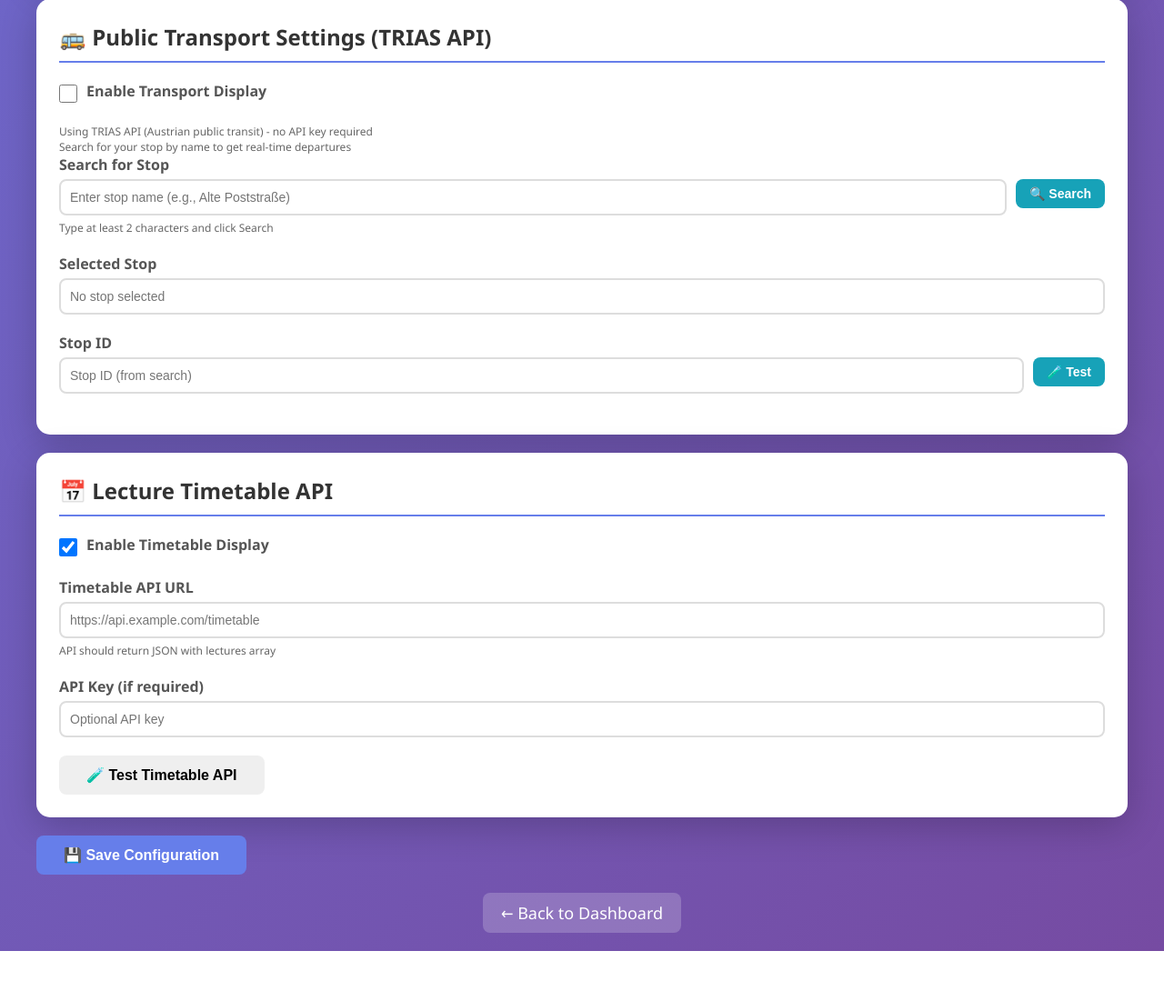
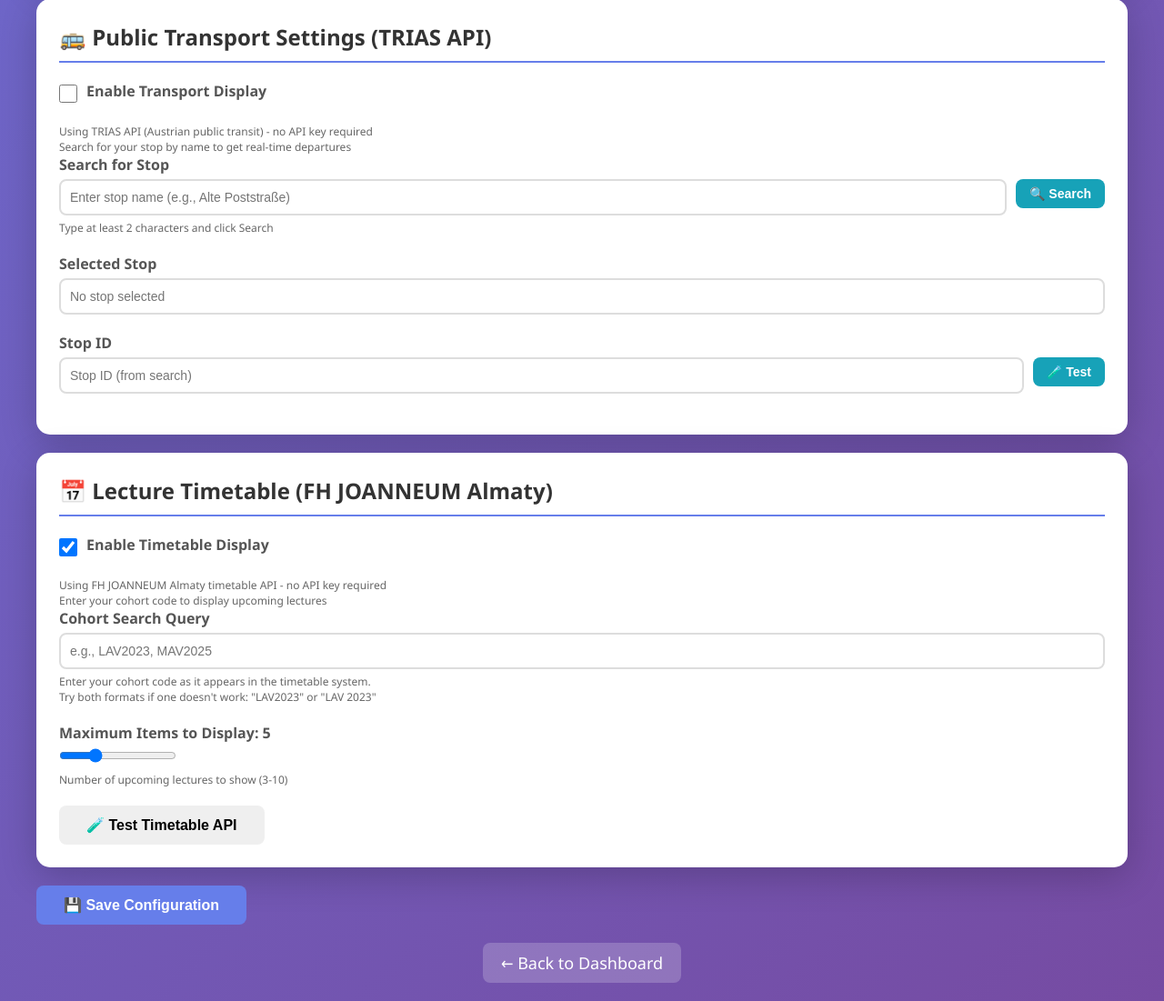
Before and after one commit to angeeinstein/digital-signage-screen, a Flask app: page /admin in a window 1280 px wide. Shown: the part 2238-3339 px from the top of the page at 91% size. Before the commit the page ends 3284 px from the top, so only its background shows below. Run offline with Flask 3, Linux system fonts and the light colour scheme; the visitor is signed in with stand-in values (Sample User, id 1).

Commit message:
Implement Almaty timetable API integration: add lecture fetching, cohort input, and display settings in admin panel; update display logic for upcoming lectures.

```diff
--- a/app.py
+++ b/app.py
@@ -5,7 +5,7 @@ A Flask-based digital signage solution for Raspberry Pi
 """
 
 from flask import Flask, render_template, jsonify, request, send_from_directory, session, redirect, url_for
-from datetime import datetime
+from datetime import datetime, timedelta
 from functools import wraps
 import os
 import json
@@ -79,10 +79,8 @@ DEFAULT_DASHBOARD_CONFIG = {
     },
     'timetable': {
         'enabled': True,
-        'use_api': True,  # Always use API
-        'api_url': '',  # URL for timetable API endpoint
-        'api_key': '',  # API key if required
-        'lectures': []  # Not used anymore - API only
+        'cohort': '',  # Search query for cohort (e.g., 'LAV2023', 'MAV2025')
+        'max_items': 5  # Maximum number of upcoming lectures to display
     }
 }
 
@@ -668,6 +666,159 @@ def get_trias_departures(stop_id, limit=10):
         return []
 
 
+def get_almaty_lectures(cohort, max_items=5):
+    """Get upcoming lectures from FH JOANNEUM Almaty timetable API"""
+    try:
+        # Build date range: today to 14 days ahead
+        now = datetime.now(ZoneInfo('Europe/Vienna'))
+        start_date = now.strftime('%Y-%m-%d')
+        end_date = (now.replace(hour=0, minute=0, second=0, microsecond=0) +
+                    timedelta(days=14)).strftime('%Y-%m-%d')
+
+        # Fetch from Almaty API
+        url = 'https://almaty.fh-joanneum.at/stundenplan/json.php'
+        params = {
+            'q': cohort,
+            'start': start_date,
+            'end': end_date
+        }
+
+        response = requests.get(url, params=params, timeout=10)
+        response.raise_for_status()
+
+        events = response.json()
+
+        # Filter and process events
+        lectures = []
+        for event in events:
+            try:
+                # Parse start time (ISO format)
+                start_str = event.get('start', '')
+                if not start_str:
+                    continue
+
+                # Parse as ISO datetime
+                start_dt = datetime.fromisoformat(start_str.replace('Z', '+00:00'))
+                # Convert to Europe/Vienna timezone
+                start_local = start_dt.astimezone(ZoneInfo('Europe/Vienna'))
+
+                # Only include future events
+                if start_local <= now:
+                    continue
+
+                # Parse title to extract course name, room, year group, and type
+                title = event.get('title', '')
+                lecture_name, room, year_group, event_type = parse_almaty_title(title)
+
+                lectures.append({
+                    'time': start_local.strftime('%H:%M'),
+                    'date': start_local.strftime('%Y-%m-%d'),
+                    'timestamp': start_local.isoformat(),
+                    'lecture': lecture_name,
+                    'room': room,
+                    'year_group': year_group,
+                    'type': event_type,
+                    'raw_title': title
+                })
+            except Exception as e:
+                logger.error(f"Error parsing event: {e}")
+                continue
+
+        # Sort by timestamp and limit
+        lectures.sort(key=lambda x: x['timestamp'])
+        return lectures[:max_items]
+
+    except Exception as e:
+        logger.error(f"Error getting Almaty lectures: {e}")
+        return []
+
+
+def parse_almaty_title(title):
+    """
+    Parse Almaty timetable title to extract lecture name, room, year group, and type.
+
+    Expected format examples:
+    - Regular: "Flugmechanik und Drehflügler (-114060) (IL), Arnold Uwe T.P., Standardgruppe, Online (LAV 2023)"
+    - Exam: "Prüfungstermin: B22.0587404 25S 3SSt IL Kunst- und Faserverbundwerkstoffe  bei Windbacher, -, AP149 AP149.02.212 (LAV 2023)"
+
+    Street codes: AP (Alte Poststraße), EA (Eggenberger Allee), ES (Eckertstraße)
+
+    Returns: (lecture_name, room, year_group, event_type)
+    """
+    import re
+
+    # Calculate valid year groups based on current academic year
+    # Academic year runs from October 1st to September 30th
+    now = datetime.now(ZoneInfo('Europe/Vienna'))
+    current_year = now.year
+    current_month = now.month
+
+    # Determine academic year start (October = month 10)
+    if current_month >= 10:
+        academic_year = current_year
+    else:
+        academic_year = current_year - 1
+
+    # Valid year groups for this academic year
+    # LAV: 3rd, 2nd, 1st year (academic_year - 2, -1, 0)
+    # MAV: Master (academic_year)
+    valid_years = {
+        f'LAV{str(academic_year - 2)[-2:]}',
+        f'LAV{str(academic_year - 1)[-2:]}',
+        f'LAV{str(academic_year)[-2:]}',
+        f'MAV{str(academic_year)[-2:]}'
+    }
+
+    # Extract year group from end (e.g., "LAV 2023" or "MAV 2025")
+    year_match = re.search(r'\(([A-Z]+)\s*(\d{4})\)\s*$', title)
+    year_group = ''
+    if year_match:
+        # Convert "LAV 2023" to "LAV23"
+        extracted_year = year_match.group(1) + year_match.group(2)[-2:]
+        # Only use if it matches valid years for current academic year
+        if extracted_year in valid_years:
+            year_group = extracted_year
+
+    # Extract room (pattern: AP149.02.212, EA11.01.123, ES7a.EG.005)
+    # Street codes: AP, EA, ES followed by building number, floor, room
+    room = ''
+    room_match = re.search(r'(AP|EA|ES)\d+[a-z]?\.\w+\.\w+', title, re.IGNORECASE)
+    if room_match:
+        room = room_match.group(0).upper()
+
+    # Determine event type and extract lecture name
+    if title.startswith('Prüfungstermin:'):
+        event_type = 'EXAM'
+        # For exams: "Prüfungstermin: B22.0587404 25S 3SSt IL Kunst- und Faserverbundwerkstoffe  bei Windbacher..."
+        # Extract the lecture name between course code and "bei"
+        title_part = title.replace('Prüfungstermin:', '').strip()
+        # Match pattern: skip course code, capture lecture name until "bei"
+        exam_match = re.search(r'[A-Z]\d+\.\d+\s+\d+[SW]\s+\d+SSt\s+[A-Z]+\s+(.+?)\s+bei\s+', title_part)
+        if exam_match:
+            lecture_name = exam_match.group(1).strip()
+        else:
+            # Fallback: take first part before "bei"
+            lecture_name = title_part.split('bei')[0].strip()
+            # Remove course code pattern if present
+            lecture_name = re.sub(r'^[A-Z]\d+\.\d+\s+\d+[SW]\s+\d+SSt\s+[A-Z]+\s+', '', lecture_name)
+    else:
+        event_type = 'CLASS'
+        # For regular lectures: "Flugmechanik und Drehflügler (-114060) (IL), Arnold..."
+        # Extract name before first parenthesis with course code
+        lecture_match = re.match(r'^(.+?)\s*\([-\d]+\)', title)
+        if lecture_match:
+            lecture_name = lecture_match.group(1).strip()
+        else:
+            # Fallback: take everything before first comma
+            lecture_name = title.split(',')[0].strip()
+            # Remove parenthetical content
+            lecture_name = re.sub(r'\s*\([^)]*\)\s*', ' ', lecture_name).strip()
+
+    return lecture_name, room, year_group, event_type
+
+    return course_name, room, event_type
+
+
 def save_flight_routes_cache(cache):
     """Save flight routes cache to file"""
     try:
@@ -1095,6 +1246,35 @@ def get_transport():
 
     except Exception as e:
         logger.error(f"Error fetching transport: {e}")
+        return jsonify({'success': False, 'message': str(e)}), 500
+
+
+@app.route('/api/dashboard/timetable')
+def get_timetable():
+    """Get upcoming lectures from FH JOANNEUM Almaty timetable API"""
+    try:
+        config = load_dashboard_config()
+        timetable_config = config.get('timetable', {})
+
+        if not timetable_config.get('enabled', False):
+            return jsonify({'success': True, 'lectures': []})
+
+        cohort = timetable_config.get('cohort', '').strip()
+        if not cohort:
+            return jsonify({'success': True, 'lectures': []})
+
+        max_items = timetable_config.get('max_items', 5)
+
+        # Get lectures from Almaty API
+        lectures = get_almaty_lectures(cohort, max_items)
+
+        return jsonify({
+            'success': True,
+            'lectures': lectures
+        })
+
+    except Exception as e:
+        logger.error(f"Error fetching timetable: {e}")
         return jsonify({'success': False, 'message': str(e)}), 500
 
 
--- a/templates/admin.html
+++ b/templates/admin.html
@@ -521,25 +521,34 @@
 
         <!-- Timetable Settings -->
         <div class="card">
-            <h2>📅 Lecture Timetable API</h2>
+            <h2>📅 Lecture Timetable (FH JOANNEUM Almaty)</h2>
             <div class="form-group checkbox-group">
                 <input type="checkbox" id="timetableEnabled" checked>
                 <label for="timetableEnabled">Enable Timetable Display</label>
             </div>
+            <p class="help-text">
+                Using FH JOANNEUM Almaty timetable API - no API key required<br>
+                Enter your cohort code to display upcoming lectures
+            </p>
 
             <div class="form-group">
-                <label for="timetableApiUrl">Timetable API URL</label>
-                <input type="text" id="timetableApiUrl" placeholder="https://api.example.com/timetable">
-                <div class="help-text">API should return JSON with lectures array</div>
+                <label for="timetableCohort">Cohort Search Query</label>
+                <input type="text" id="timetableCohort" placeholder="e.g., LAV2023, MAV2025">
+                <div class="help-text">
+                    Enter your cohort code as it appears in the timetable system.<br>
+                    Try both formats if one doesn't work: "LAV2023" or "LAV 2023"
+                </div>
             </div>
 
             <div class="form-group">
-                <label for="timetableApiKey">API Key (if required)</label>
-                <input type="text" id="timetableApiKey" placeholder="Optional API key">
+                <label for="timetableMaxItems">Maximum Items to Display: <span id="timetableMaxValue">5</span></label>
+                <input type="range" id="timetableMaxItems" min="3" max="10" value="5" step="1"
+                       oninput="document.getElementById('timetableMaxValue').textContent = this.value">
+                <div class="help-text">Number of upcoming lectures to show (3-10)</div>
             </div>
 
             <button class="btn btn-secondary" onclick="testTimetableAPI()">🧪 Test Timetable API</button>
-            <div id="timetableApiTestResult"></div>
+            <div class="test-result" id="timetableTestResult"></div>
         </div>
 
         <!-- Save Button -->
@@ -599,8 +608,10 @@
 
                     // Timetable
                     document.getElementById('timetableEnabled').checked = config.timetable?.enabled !== false;
-                    document.getElementById('timetableApiUrl').value = config.timetable?.api_url || '';
-                    document.getElementById('timetableApiKey').value = config.timetable?.api_key || '';
+                    document.getElementById('timetableCohort').value = config.timetable?.cohort || '';
+                    const maxItems = config.timetable?.max_items || 5;
+                    document.getElementById('timetableMaxItems').value = maxItems;
+                    document.getElementById('timetableMaxValue').textContent = maxItems;
                 }
             } catch (error) {
                 showError('Failed to load configuration: ' + error.message);
@@ -646,10 +657,8 @@
                     },
                     timetable: {
                         enabled: document.getElementById('timetableEnabled').checked,
-                        use_api: true,  // Always use API now
-                        api_url: document.getElementById('timetableApiUrl').value,
-                        api_key: document.getElementById('timetableApiKey').value,
-                        lectures: []  // Empty for API mode
+                        cohort: document.getElementById('timetableCohort').value,
+                        max_items: parseInt(document.getElementById('timetableMaxItems').value) || 5
                     }
                 };
 
@@ -962,13 +971,12 @@
 
         // Test timetable API
         async function testTimetableAPI() {
-            const apiUrl = document.getElementById('timetableApiUrl').value;
-            const apiKey = document.getElementById('timetableApiKey').value;
-            const resultDiv = document.getElementById('timetableApiTestResult');
+            const cohort = document.getElementById('timetableCohort').value.trim();
+            const resultDiv = document.getElementById('timetableTestResult');
 
-            if (!apiUrl) {
+            if (!cohort) {
                 resultDiv.className = 'test-result error';
-                resultDiv.textContent = '❌ Please enter API URL first';
+                resultDiv.textContent = '❌ Please enter a cohort code first (e.g., LAV2023)';
                 resultDiv.style.display = 'block';
                 return;
             }
@@ -978,15 +986,39 @@
             resultDiv.style.display = 'block';
 
             try {
-                const response = await fetch(`/api/test/timetable?api_url=${encodeURIComponent(apiUrl)}&api_key=${encodeURIComponent(apiKey)}`);
+                // Temporarily save current settings and test
+                const tempConfig = {
+                    timetable: {
+                        enabled: true,
+                        cohort: cohort,
+                        max_items: parseInt(document.getElementById('timetableMaxItems').value) || 5
+                    }
+                };
+
+                // Save temp config
+                await fetch('/api/dashboard/config', {
+                    method: 'POST',
+                    headers: { 'Content-Type': 'application/json' },
+                    body: JSON.stringify(tempConfig)
+                });
+
+                // Test the API
+                const response = await fetch('/api/dashboard/timetable');
                 const data = await response.json();
 
-                if (data.success) {
-                    resultDiv.className = 'test-result success';
-                    resultDiv.innerHTML = `✅ <strong>API working!</strong><br>Found ${data.lectures_count} lecture(s)`;
+                if (data.success && data.lectures) {
+                    if (data.lectures.length > 0) {
+                        const first = data.lectures[0];
+                        const displayName = first.year_group ? `${first.year_group} - ${first.lecture}` : first.lecture;
+                        resultDiv.className = 'test-result success';
+                        resultDiv.innerHTML = `✅ <strong>API working!</strong><br>Found ${data.lectures.length} upcoming lecture(s)<br>Next: ${displayName} at ${first.time} in ${first.room || 'Online'}`;
+                    } else {
+                        resultDiv.className = 'test-result warning';
+                        resultDiv.textContent = '⚠️ API responded but no upcoming lectures found. Check your cohort code.';
+                    }
                 } else {
                     resultDiv.className = 'test-result error';
-                    resultDiv.textContent = `❌ API Error: ${data.message}`;
+                    resultDiv.textContent = `❌ API Error: ${data.message || 'Unknown error'}`;
                 }
             } catch (error) {
                 resultDiv.className = 'test-result error';
```
Also changed, not shown: templates/display.html (+28 -6 lines), 1 other file.
